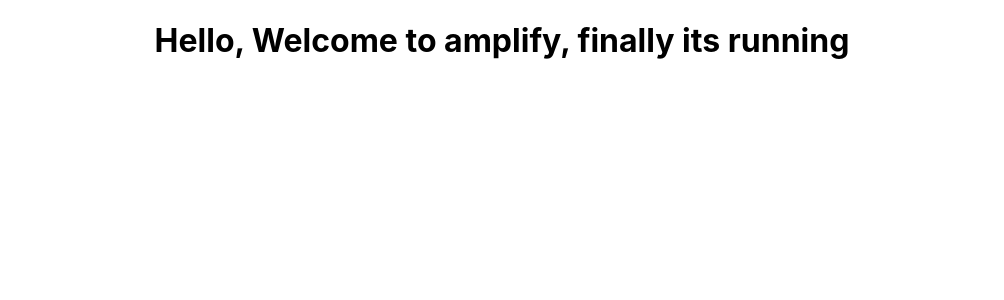
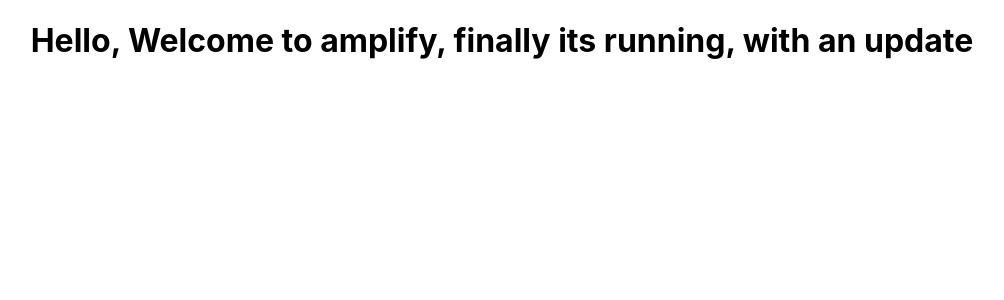
Before and after one commit to lucas00007/ecommerce, a React (Create React App) app: page / in a window 1280 px wide. Shown: the top 300 px of the page, without its empty margins (138-1142 px from the left). Built offline with nearby package versions, Linux system fonts and the light colour scheme.

Commit message:
Test deployment with fixed Tailwind config

```diff
--- a/src/App.js
+++ b/src/App.js
@@ -4,7 +4,7 @@ import './App.css';
 function App() {
   return (
     <div className="App">
-      <h1> Hello, Welcome to amplify, finally its running</h1>
+      <h1> Hello, Welcome to amplify, finally its running, with an update</h1>
     </div>
   );
 }
```
